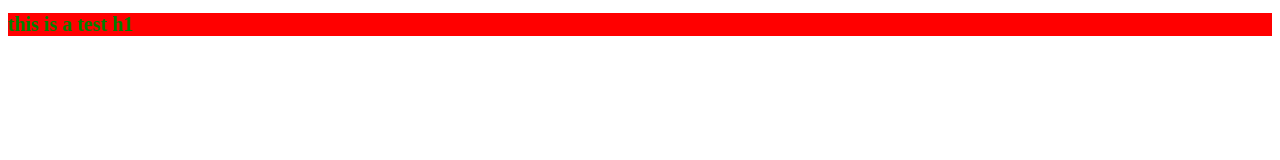
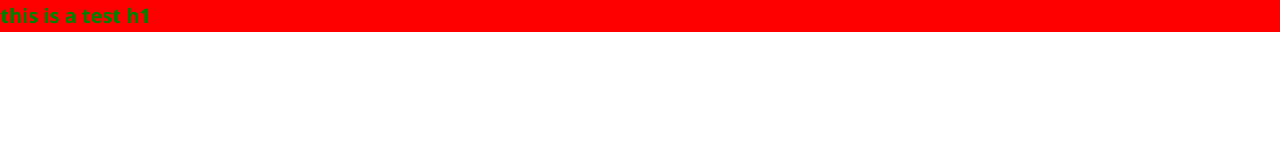
Before and after one commit to Mattkvls/photography_portfolio, a website: page index.html in a window 1280 px wide. Drawn offline with nearby package versions, Linux system fonts and the light colour scheme.

Commit message:
create the css variables for the colors, basic reset and body basic set up

```diff
--- a/index.html
+++ b/index.html
@@ -3,9 +3,12 @@
 <head>
     <meta charset="UTF-8">
     <meta name="viewport" content="width=device-width, initial-scale=1.0">
+
+
+    <link href="https://fonts.googleapis.com/css?family=Open+Sans:300,400,700&display=swap&subset=greek,greek-ext" rel="stylesheet">
+    <!-- <link rel="stylesheet" href="/dist/css/style.css">the final css for production -->
+    <link rel="stylesheet" href="./resources/css/style.css"><!--the development styles-->
     <title>Matt Katsivelis | Photography</title>
-    <!-- <link rel="stylesheet" href="/dist/css/style.css">the final css for production -->
-    <link rel="stylesheet" href="/resources/css/style.css"><!--the development styles-->
 </head>
 <body>
     <div class="container">
--- a/resources/sass/abstracts/_variables.scss
+++ b/resources/sass/abstracts/_variables.scss
@@ -2,16 +2,16 @@
 //--------------------------COLORS-----------------------------------------------------
 //=====================================================================================
 
-$color-primary:#795548; //brown color
-$color-secondary:#FF5722; //orange color
-$color-secondary-light:#ffa488;
-$color-section-seperation:#fbf9f8; //very subtle brown
+// $color-primary:#795548; //brown color
+// $color-secondary:#FF5722; //orange color
+// $color-secondary-light:#ffa488;
+// $color-section-seperation:#fbf9f8; //very subtle brown
 
-$color-grey-light-1: #faf9f9;
-$color-grey-light-2: #f4f2f2;
-$color-grey-light-3: #f0eeee;
-$color-grey-light-4: #ccc;
+// $color-grey-light-1: #faf9f9;
+// $color-grey-light-2: #f4f2f2;
+// $color-grey-light-3: #f0eeee;
+// $color-grey-light-4: #ccc;
 
-$color-grey-dark-1: #333;
-$color-grey-dark-2: #777;
-$color-grey-dark-3: #999;
+// $color-grey-dark-1: #333;
+// $color-grey-dark-2: #777;
+// $color-grey-dark-3: #999;
--- a/resources/sass/base/_base.scss
+++ b/resources/sass/base/_base.scss
@@ -0,0 +1,32 @@
+*,
+*::before,
+*::after{
+    margin:0;
+    padding:0;
+    box-sizing: inherit;
+}
+
+//is identicall to the html selector but has higher specificity
+:root{
+    --color-primary-light:#a27463;
+    --color-primary:#795548; //brown color
+    --color-primary-dark:#64463b;
+    --color-primary-very-dark:#19120f;
+    --color-secondary-dark:#ff3d00;
+    --color-secondary:#FF5722; //orange color
+    --color-secondary-light:#ffa488;
+    --color-section-seperation:#fbf9f8; //very subtle brown
+
+    --color-grey-light-1: #faf9f9;
+    --color-grey-light-2: #f4f2f2;
+    --color-grey-light-3: #f0eeee;
+    --color-grey-light-4: #ccc;
+
+    --color-grey-dark-1: #333;
+    --color-grey-dark-2: #777;
+    --color-grey-dark-3: #999;
+}
+html{
+    box-sizing:border-box;
+    font-size:62.5%;
+}
--- a/resources/sass/base/_typography.scss
+++ b/resources/sass/base/_typography.scss
@@ -0,0 +1,11 @@
+body{
+    font-family: 'Open Sans', sans-serif;
+    font-weight: 400;
+    line-height: 1.6;
+    background-image: linear-gradient(to right bottom var(--color-primary),var(--color-primary-very-dark));
+    background-size: cover;
+    background-repeat: no-repeat;
+    min-height: 100vh;
+
+    color:black;
+}
```
Also changed, not shown: resources/css/style.css.
